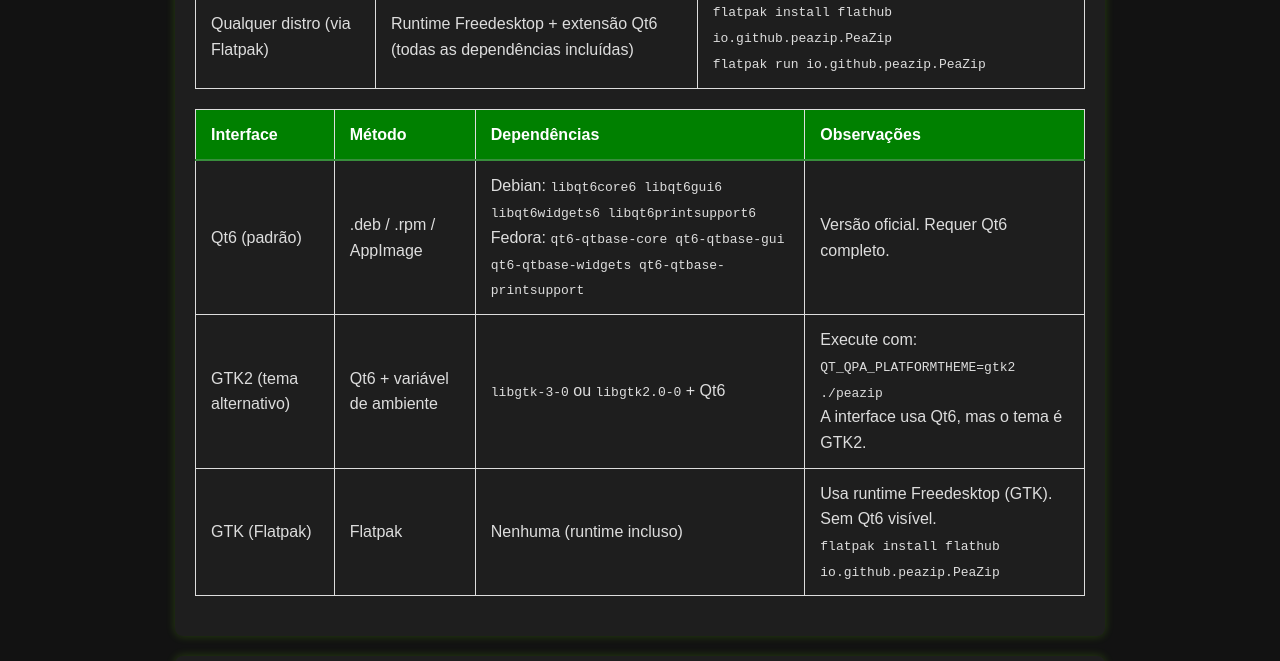
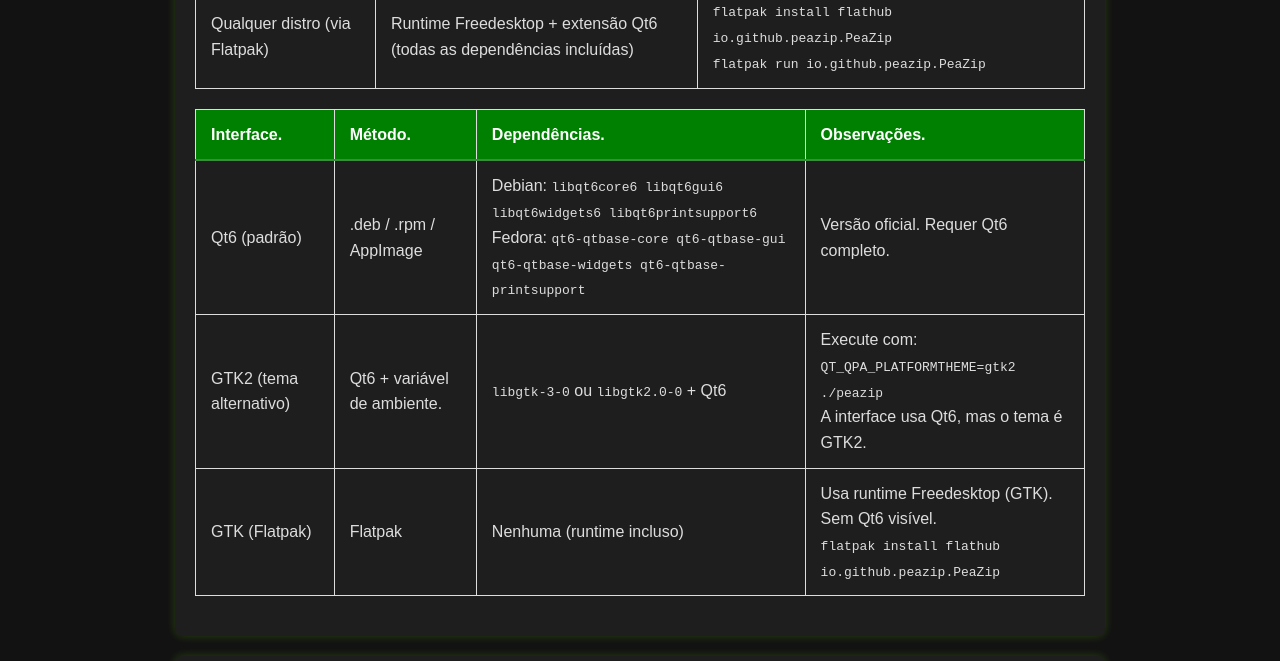
Before and after one commit to Piolinux/piolinux-site, a Jekyll site: the page built from _pages/_comandos/compactacao-e-arquivamento.md, in a window 1280 px wide. Shown: the part 947-1608 px from the top of the page. Built offline with Jekyll 4.4.1, drawn with Linux system fonts in a browser that asks for light colours.

```diff
--- a/_pages/_comandos/compactacao-e-arquivamento.md
+++ b/_pages/_comandos/compactacao-e-arquivamento.md
@@ -128,10 +128,10 @@ permalink: /aplicativos-graficos-compactacao-linux/
 <table class="evergreen-table">
   <thead>
     <tr>
-      <th>Interface</th>
-      <th>Método</th>
-      <th>Dependências</th>
-      <th>Observações</th>
+      <th>Interface.</th>
+      <th>Método.</th>
+      <th>Dependências.</th>
+      <th>Observações.</th>
     </tr>
   </thead>
   <tbody>
@@ -146,7 +146,7 @@ permalink: /aplicativos-graficos-compactacao-linux/
     </tr>
     <tr>
       <td data-label="Interface">GTK2 (tema alternativo)</td>
-      <td data-label="Método">Qt6 + variável de ambiente</td>
+      <td data-label="Método">Qt6 + variável de ambiente.</td>
       <td data-label="Dependências">
         <code>libgtk-3-0</code> ou <code>libgtk2.0-0</code> + Qt6
       </td>
```
